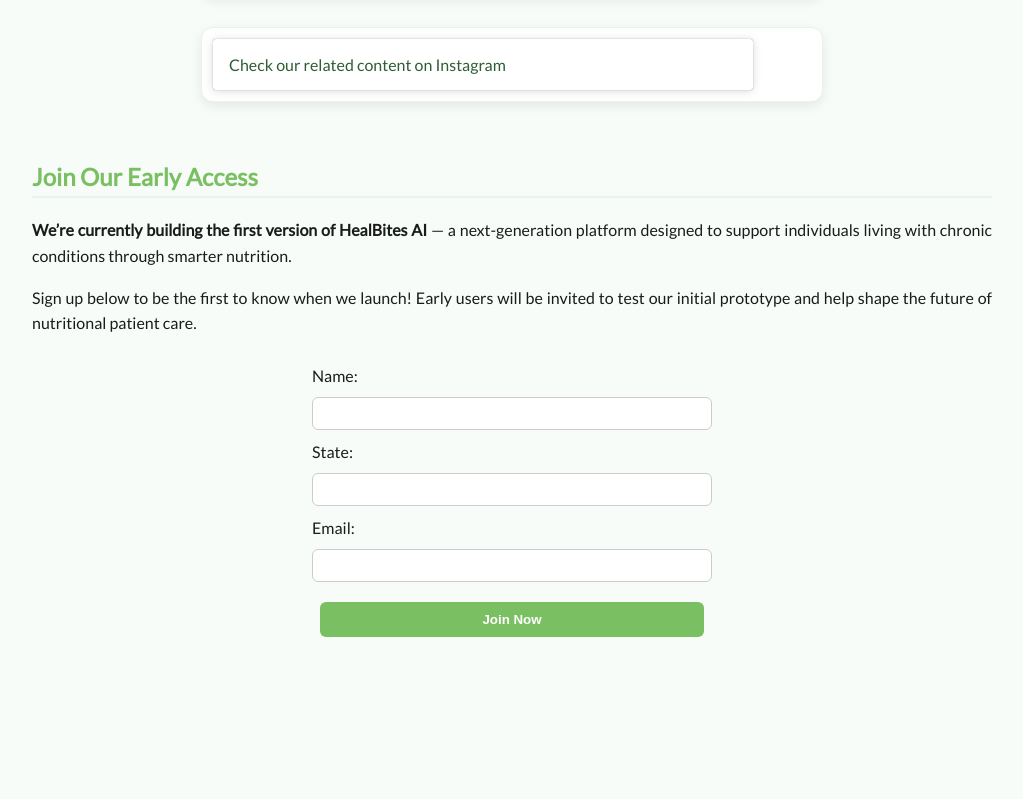
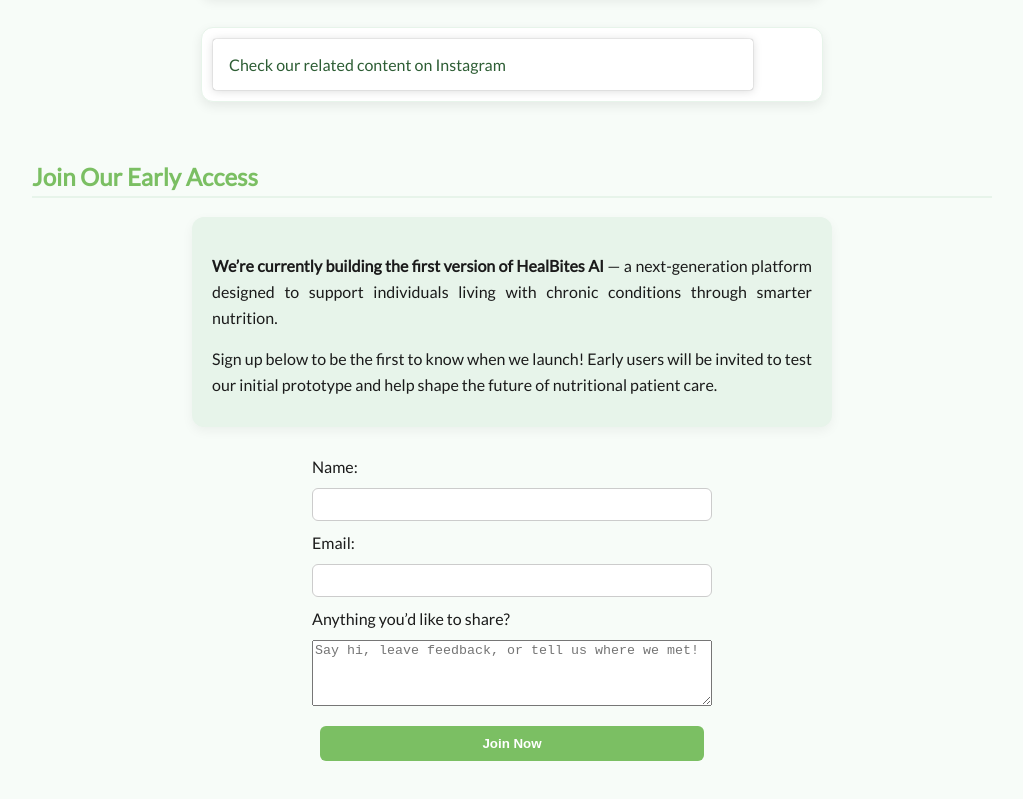
Before and after one commit to DataMnk/healbites, a plain HTML site: page index.html in a window 1280 px wide. Shown: the part 1685-2484 px from the top of the page, without its empty margins (128-1151 px from the left). Before the commit the page ends 2430 px from the top, so only its background shows below. Drawn offline with Linux system fonts and the light colour scheme; a script that the page names is missing.

Commit message:
Improved dark mode text contrast and updated RSVP form fields

```diff
--- a/index.html
+++ b/index.html
@@ -108,11 +108,12 @@
     <label for="name">Name:</label>
     <input type="text" id="name" name="name" required>
 
-    <label for="state">State:</label>
-    <input type="text" id="state" name="state">
-
     <label for="email">Email:</label>
     <input type="email" id="email" name="email" required>
+
+    <label for="message">Anything you’d like to share?</label>
+    <textarea id="message" name="message" rows="4" placeholder="Say hi, leave feedback, or tell us where we met!"></textarea>
+
 
     <button type="submit">Join Now</button>
   </form>
--- a/styles.css
+++ b/styles.css
@@ -198,6 +198,22 @@ button:hover {
 /* ======================== */
 /* JOIN OUR EARLY ACCESS FORM */
 /* ======================== */
+
+.form-intro {
+  max-width: 600px;
+  margin: 0 auto 20px auto;
+  padding: 20px;
+  background-color: #e7f4ea;
+  border-radius: 12px;
+  box-shadow: 0 4px 12px rgba(0,0,0,0.05);
+  font-size: 1rem;
+  line-height: 1.6;
+  color: #1B1B1B;
+}
+.form-intro p {
+  margin-bottom: 10px;
+}
+
 .form-container {
   display: flex;
   flex-direction: column;
@@ -293,6 +309,22 @@ input {
   background-color: #183220;
 }
 
+/* Forzar el texto de las tarjetas en dark mode */
+.dark-mode .schedule-item {
+  background-color: #264333; /* fondo más oscuro y coherente con el navbar */
+  color: #e8f5e9 !important; /* texto más oscuro, visible y contrastado */
+}
+
+.dark-mode .schedule-item h3 {
+  color: #a6df98 !important; /* título verde más fuerte */
+}
+
+.dark-mode .schedule-item p {
+  color: #e0fbe5 !important; /* texto dentro de la tarjeta */
+}
+/* Hasta aqui check forzado tarjetas dark mode*/
+
+
 /* ======================== */
 /* COLOR VARIABLES */
 /* ======================== */
```
